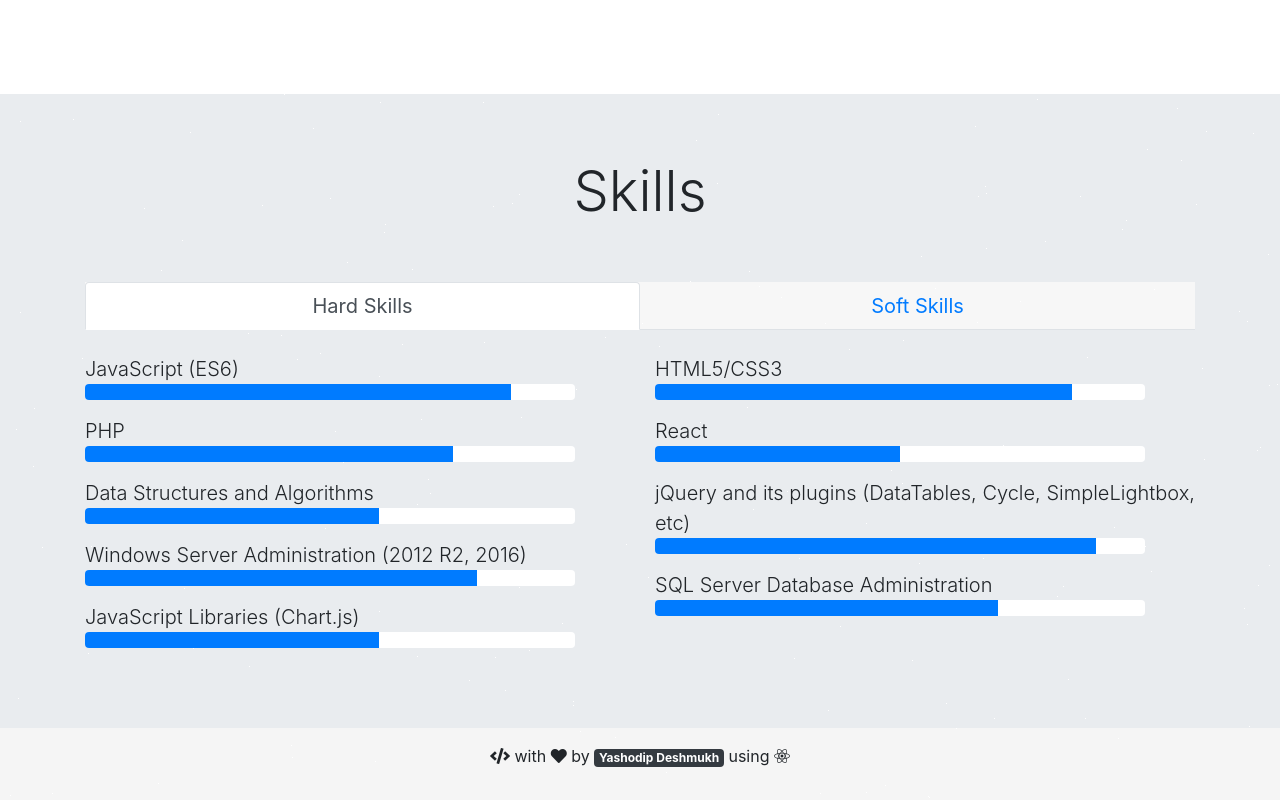
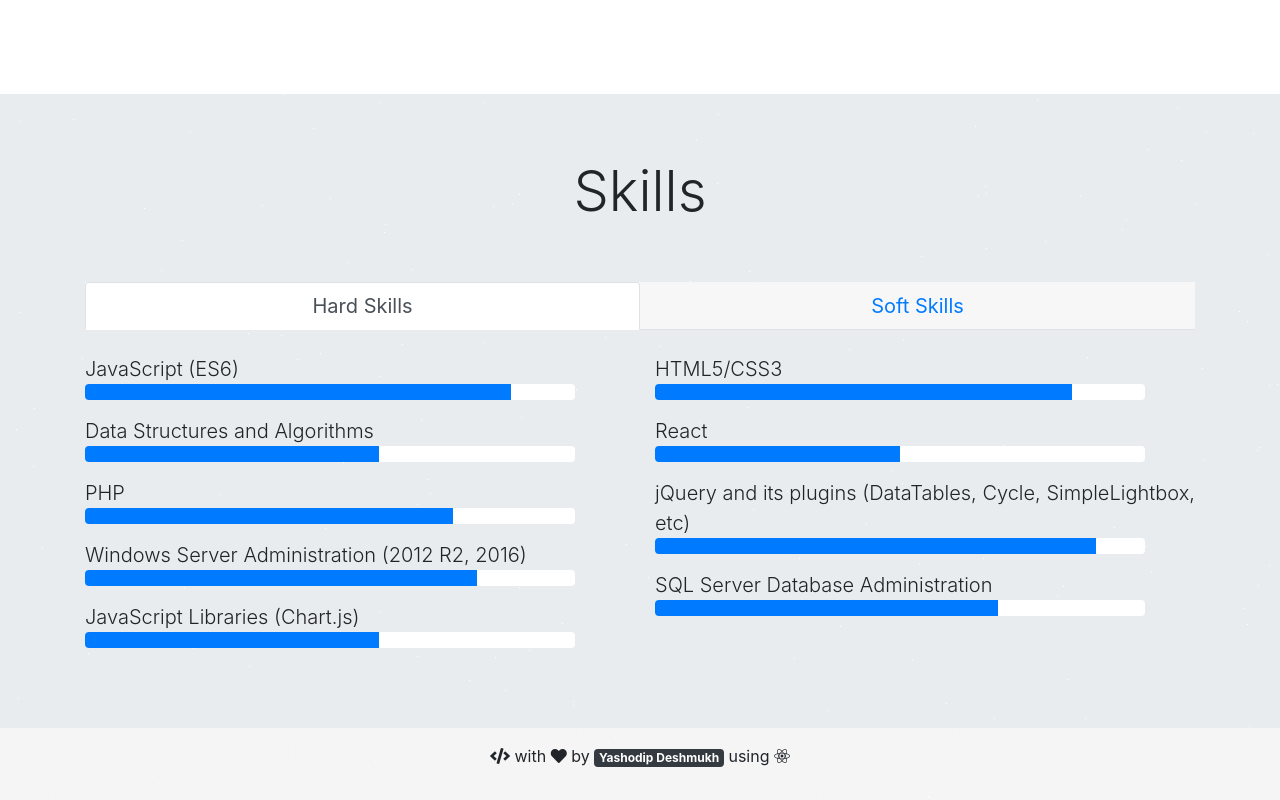
Before and after one commit to yashodip/home, a React (Create React App) app: page / in a window 1280 px wide. Shown: the part 1714-2514 px from the top of the page. Built offline with nearby package versions, Linux system fonts and the light colour scheme; no server answers.

Commit message:
skills update.

```diff
--- a/src/components/Skills.jsx
+++ b/src/components/Skills.jsx
@@ -25,12 +25,13 @@ const Skills = () => {
                                     <p className="lead">JavaScript (ES6)
                   <ProgressBar now={87} style={{ width: '490px', backgroundColor: 'white' }} />
                                     </p>
+                                    <p className="lead">Data Structures and Algorithms
+                <ProgressBar now={60} style={{ width: '490px', backgroundColor: 'white' }} />
+                                    </p>
                                     <p className="lead">PHP
                 <ProgressBar now={75} style={{ width: '490px', backgroundColor: 'white' }} />
                                     </p>
-                                    <p className="lead">Data Structures and Algorithms
-                <ProgressBar now={60} style={{ width: '490px', backgroundColor: 'white' }} />
-                                    </p>
+
                                     <p className="lead">Windows Server Administration (2012 R2, 2016)
                   <ProgressBar now={80} style={{ width: '490px', backgroundColor: 'white' }} />
                                     </p>
```
